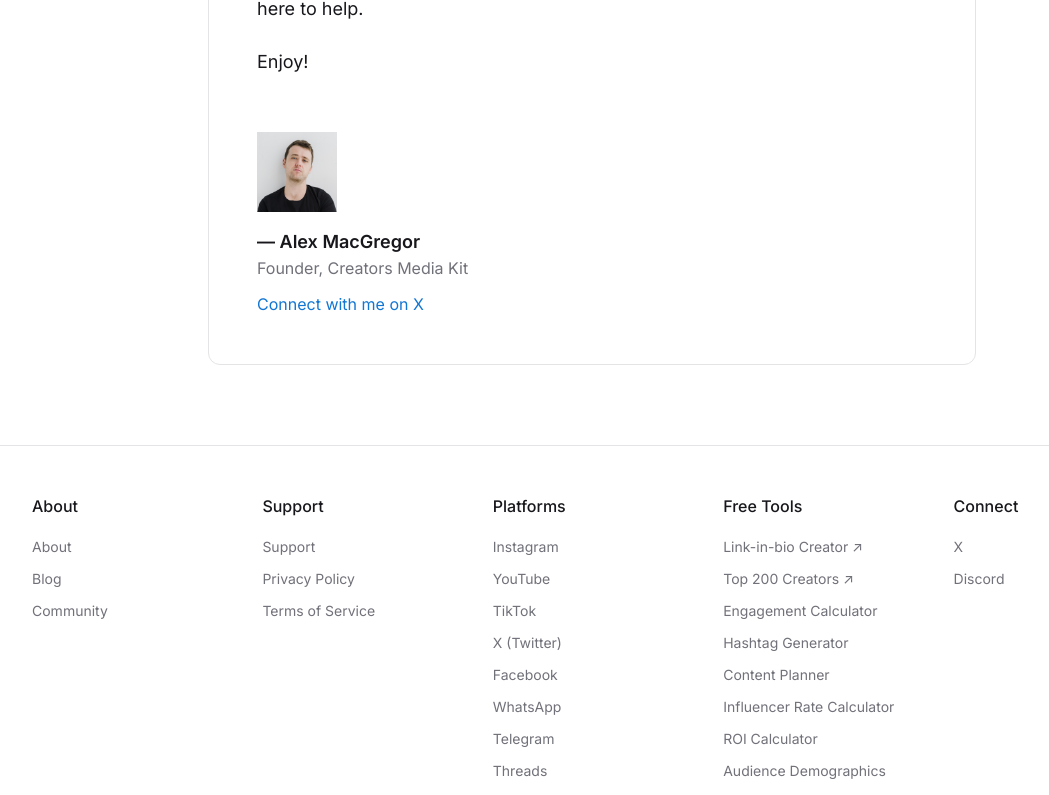
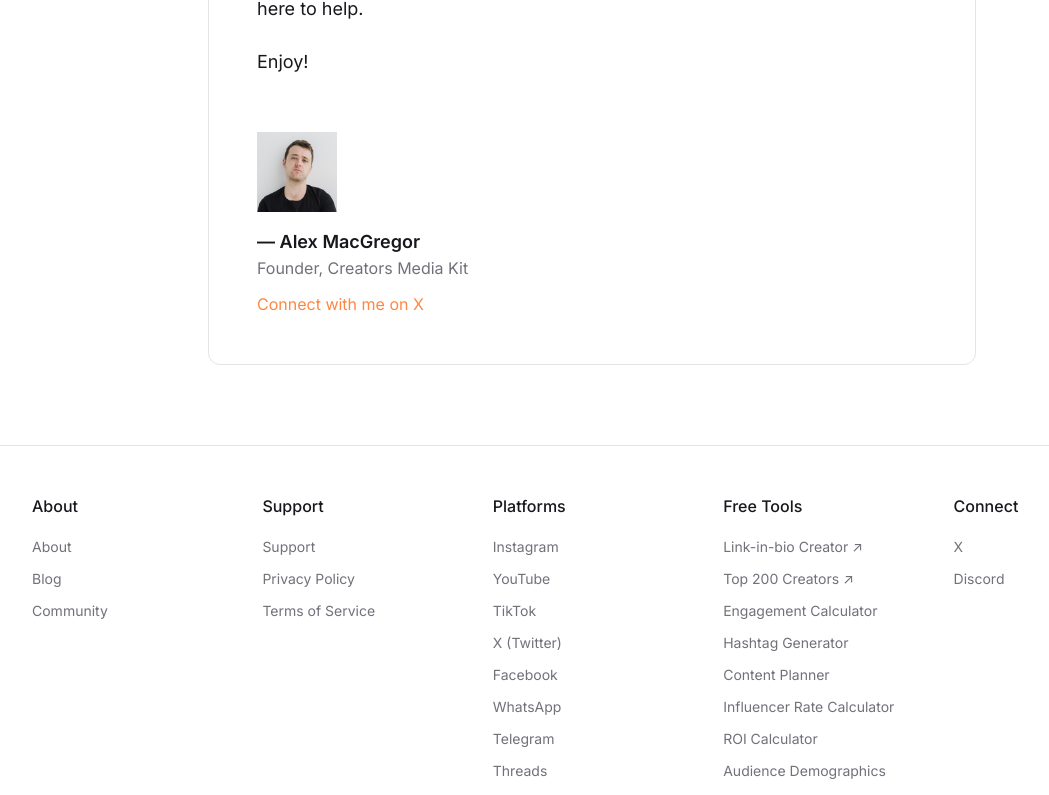
Before and after one commit to ajmcgr/creatorsrai, a React (Vite) app: page /about in a window 1280 px wide. Shown: the part 962-1757 px from the top of the page, without its empty margins (48-1097 px from the left). Built offline with nearby package versions, Linux system fonts and the light colour scheme.

Commit message:
Restore primary color for non-buttons and apply blue to buttons only
Adjust index.css to revert main design primary color to orange, while introducing a button-specific blue variable and apply it to the button component without altering the overall design system.

```diff
--- a/src/components/ui/button.tsx
+++ b/src/components/ui/button.tsx
@@ -9,7 +9,7 @@ const buttonVariants = cva(
   {
     variants: {
       variant: {
-        default: "bg-primary text-primary-foreground hover:bg-primary/90",
+        default: "bg-[hsl(var(--button-blue))] text-[hsl(var(--button-blue-foreground))] hover:bg-[hsl(var(--button-blue))]/90 border border-[hsl(var(--button-blue))]",
         destructive: "bg-destructive text-destructive-foreground hover:bg-destructive/90",
         outline: "border border-input bg-background hover:bg-accent hover:text-accent-foreground",
         secondary: "bg-secondary text-secondary-foreground hover:bg-secondary/80",
--- a/src/index.css
+++ b/src/index.css
@@ -17,10 +17,13 @@ All colors MUST be HSL.
     --popover: 0 0% 100%;
     --popover-foreground: 240 10% 10%;
 
-    --primary: 209 84% 45%;
+    --primary: 22 100% 63%;
     --primary-foreground: 0 0% 100%;
 
-    --primary-glow: 209 84% 65%;
+    --primary-glow: 22 100% 75%;
+
+    --button-blue: 209 84% 45%;
+    --button-blue-foreground: 0 0% 100%;
 
     --secondary: 240 5% 96%;
     --secondary-foreground: 240 10% 10%;
@@ -36,7 +39,7 @@ All colors MUST be HSL.
 
     --border: 240 6% 90%;
     --input: 240 6% 90%;
-    --ring: 209 84% 45%;
+    --ring: 22 100% 63%;
 
     --radius: 0.75rem;
 
@@ -49,12 +52,12 @@ All colors MUST be HSL.
 
     --sidebar-background: 0 0% 98%;
     --sidebar-foreground: 240 10% 10%;
-    --sidebar-primary: 209 84% 45%;
+    --sidebar-primary: 22 100% 63%;
     --sidebar-primary-foreground: 0 0% 98%;
     --sidebar-accent: 240 5% 96%;
     --sidebar-accent-foreground: 240 10% 10%;
     --sidebar-border: 240 6% 90%;
-    --sidebar-ring: 209 84% 45%;
+    --sidebar-ring: 22 100% 63%;
   }
 
   .dark {
@@ -67,10 +70,13 @@ All colors MUST be HSL.
     --popover: 240 10% 6%;
     --popover-foreground: 0 0% 98%;
 
-    --primary: 209 84% 45%;
+    --primary: 22 100% 63%;
     --primary-foreground: 0 0% 100%;
 
-    --primary-glow: 209 84% 65%;
+    --primary-glow: 22 100% 75%;
+
+    --button-blue: 209 84% 45%;
+    --button-blue-foreground: 0 0% 100%;
 
     --secondary: 240 5% 15%;
     --secondary-foreground: 0 0% 98%;
@@ -86,7 +92,7 @@ All colors MUST be HSL.
 
     --border: 240 5% 15%;
     --input: 240 5% 15%;
-    --ring: 209 84% 45%;
+    --ring: 22 100% 63%;
 
     --gradient-hero: linear-gradient(135deg, hsl(22, 100%, 63%), hsl(30, 100%, 65%));
     --gradient-subtle: linear-gradient(180deg, hsl(240, 10%, 4%), hsl(240, 10%, 8%));
@@ -95,12 +101,12 @@ All colors MUST be HSL.
 
     --sidebar-background: 240 10% 6%;
     --sidebar-foreground: 0 0% 98%;
-    --sidebar-primary: 209 84% 45%;
+    --sidebar-primary: 22 100% 63%;
     --sidebar-primary-foreground: 0 0% 100%;
     --sidebar-accent: 240 5% 15%;
     --sidebar-accent-foreground: 0 0% 98%;
     --sidebar-border: 240 5% 15%;
-    --sidebar-ring: 209 84% 45%;
+    --sidebar-ring: 22 100% 63%;
   }
 }
 
```
